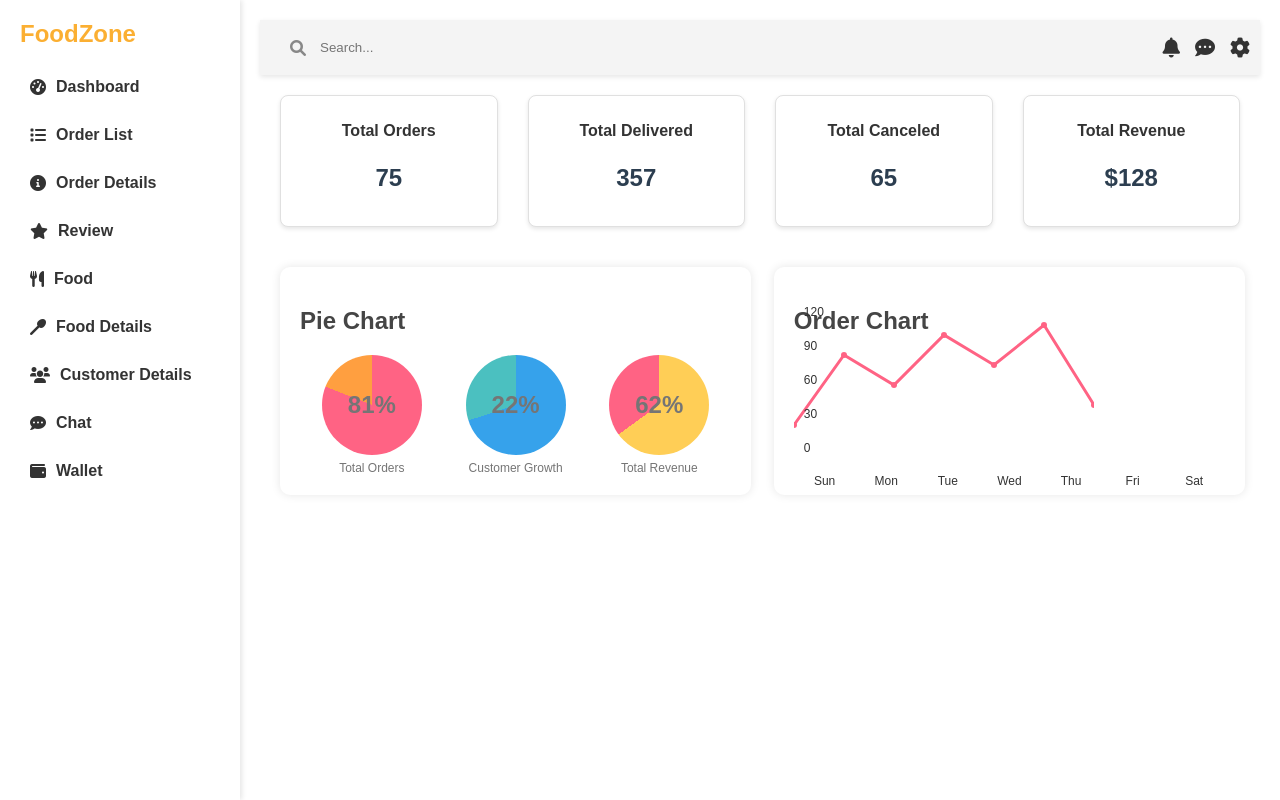
After one commit to MrSoor/FoodZone, a Django app: page /dashboard in a window 1280 px wide. The commit adds this page. Run offline with Django 5.2, Linux system fonts and the light colour scheme.

Commit message:
23/09/24

```diff
--- a/foodzone/myapp/urls.py
+++ b/foodzone/myapp/urls.py
@@ -15,6 +15,7 @@ urlpatterns = [
     path('burgermenu',views.burgermenu,name="burgermenu"),
     path('checkout',views.checkout,name="checkout"),
     path('checkoutsteps',views.checkoutsteps,name="checkoutsteps"),
+    path('dashboard',views.dashboard,name="dashboard"),
 
 
 ]
--- a/foodzone/myapp/views.py
+++ b/foodzone/myapp/views.py
@@ -1,6 +1,7 @@
 from django.shortcuts import render
 from .models import Contact
 from django.http import HttpResponse
+import requests
 # Create your views here.
 def index(request):
         return render(request,"index.html")
@@ -49,3 +50,6 @@ def checkout(request):
 
 def checkoutsteps(request):
         return render(request,"checkoutsteps.html")
+
+def dashboard(request):
+        return render(request,"dashboard.html")
--- a/foodzone/static/css/style.css
+++ b/foodzone/static/css/style.css
@@ -1636,100 +1636,276 @@ a:focus {
 
 
 /*******************************/
-/********* Sgnup CSS **********/
-/*******************************/
-.dropdown {
-    position: relative;
-    width: 100%;
-}
-
-.dropdown .dropdown-information {
-    min-height: 150px;
-    margin: 0 0 30px 0;
-    padding: 30px 15px 0 15px;
-    background: rgba(0, 0, 0, .04);
-}
-
-.dropdown .dropdown-info {
-    position: relative;
+/********* Dashboard CSS **********/
+/*******************************/
+body {
+    margin: 0;
+    font-family: Arial, sans-serif;
+}
+
+.header {
     display: flex;
     align-items: center;
-    margin-bottom: 30px;
-}
-
-.dropdown .dropdown-icon {
-    position: relative;
-    width: 50px;
-    height: 50px;
+    padding: 10px;
+    background-color: #f4f4f4;
+    box-shadow: 0 2px 5px rgba(0, 0, 0, 0.1);
+}
+
+.search-container {
     display: flex;
     align-items: center;
+    flex-grow: 1;
+    position: relative;
+    margin-left: 20px;
+}
+
+.search-container input {
+    padding: 10px 40px 10px 30px;
+    border: none;
+    border-radius: 4px;
+    width: 100%;
+    background-color: transparent;
+    color: #333;
+    outline: none;
+}
+
+.search-container i {
+    position: absolute;
+    color: #888;
+}
+
+.icons {
+    display: flex;
+    gap: 15px;
+    margin-left: 10px;
+}
+
+.icons i {
+    cursor: pointer;
+    font-size: 20px;
+    color: #333;
+}
+
+.sidebar {
+    width: 200px;
+    background-color: #fff;
+    padding: 20px;
+    box-shadow: 2px 0 5px rgba(0, 0, 0, 0.1);
+    position: fixed;
+    top: 0;
+    bottom: 0;
+}
+
+.sidebar h2 {
+    margin-top: 0;
+}
+
+.sidebar ul {
+    list-style-type: none;
+    padding: 0;
+}
+
+.sidebar ul li {
+    margin: 10px 0;
+}
+
+.sidebar ul li a {
+    text-decoration: none;
+    color: #333;
+    padding: 10px;
+    display: flex;
+    align-items: center;
+    transition: background 0.3s;
+}
+
+.sidebar ul li a:hover {
+    background-color: #ddd;
+}
+
+.sidebar ul li a i {
+    margin-right: 10px;
+}
+
+.content {
+    margin-left: 240px;
+    padding: 20px;
+}
+
+.metrics-section {
+    display: flex;
+    padding: 20px;
+    gap: 30px;
+}
+
+.metric-card {
+    flex: 1; /* Make cards responsive */
+    padding: 10px;
+    background-color: #fff;
+    border: 1px solid #e0e0e0;
+    border-radius: 8px;
+    text-align: center;
+    box-shadow: 0 2px 4px rgba(0, 0, 0, 0.1);
+}
+
+.metric-card h3 {
+    font-size: 1em;
+    color: #333;
+    margin-bottom: 10px;
+}
+
+.metric-value {
+    font-size: 1.5em; /* Increased size for visibility */
+    color: #2c3e50;
+    font-weight: bold;
+}
+
+.charts-container {
+    display: flex;
+    justify-content: space-between;
+    margin-top: 20px;
+    margin-left: 20px;
+
+}
+
+.dashboard, .order-chart-dashboard {
+    background: white;
+    padding: 20px;
+    border-radius: 10px;
+    box-shadow: 0 0 10px rgba(0, 0, 0, 0.1);
+    width: 44%; /* Adjust width for better spacing */
+}
+
+.order-chart-dashboard{
+    margin-right: 15px;
+}
+
+.pie-charts, .order-charts {
+    display: flex;
+    justify-content: space-around;
+    margin-top: 20px;
+}
+
+.pie-chart, .order-chart {
+    position: relative;
+    width: 100px;
+    height: 100px;
+    border-radius: 50%;
+    background: conic-gradient(#FF6384 0% 81%, #36A2EB 81% 100%);
+    display: flex;
+    margin-bottom: 20px;
     justify-content: center;
-    background: #fbaf32;
-    border-radius: 50px;
-}
-
-.dropdown .dropdown-icon i {
-    font-size: 18px;
-    color: #ffffff;
-}
-
-.dropdown .dropdown-text {
-    position: relative;
-    width: calc(100% - 50px);
+    align-items: center;
+}
+
+.percentage {
+    font-size: 24px;
+    font-weight: bold;
+}
+
+.label {
+    position: absolute;
+    bottom: -20px;
+    text-align: center;
+    width: 100%;
+    margin-top: 6px;
+    font-size: 12px;
+}
+
+.pie-chart.total-orders {
+    background: conic-gradient(#FF6384 0% 81%, #FF9F40 81% 100%); /* Red to Orange */
+}
+
+.pie-chart.customer-growth {
+    background: conic-gradient(#36A2EB 0% 70%, #4BC0C0 70% 100%); /* Blue to Teal */
+}
+
+.pie-chart.total-revenue {
+    background: conic-gradient(#FFCE56 0% 65%, #FF6384 65% 100%); /* Yellow to Red */
+}
+
+
+/* Responsive styles */
+@media (max-width: 768px) {
+    .sidebar {
+        width: 100px;
+    }
+    .content {
+        margin-left: 120px;
+    }
+    .charts-container {
+        flex-direction: column;
+    }
+    .dashboard, .order-chart-dashboard {
+        width: 100%;
+    }
+}
+
+
+.order-chart-dashboard {
+    background: white;
+    padding: 20px;
+    border-radius: 10px;
+    box-shadow: 0 0 10px rgba(0, 0, 0, 0.1);
+}
+
+.order-charts {
+    display: flex;
+    justify-content: space-around;
+    margin-top: 20px;
+}
+
+.order-chart {
+    text-align: center;
+}
+
+.percentage {
+    font-size: 24px;
+    font-weight: bold;
+}
+
+.label {
+    font-size: 12px;
+}
+
+
+.mountain-chart {
+    position: relative;
+    margin-top: -50px;
+    height: 150px;
+}
+
+.y-axis {
+    position: absolute;
+    margin-left: 20px;
+    left: -20px; /* Adjust for better spacing */
+    top: 0;
     display: flex;
     flex-direction: column;
-    padding-left: 15px;
-}
-
-.dropdown .dropdown-text h3 {
-    font-size: 18px;
-    font-weight: 700;
-    color: #719a0a;
-}
-
-.dropdown .dropdown-text p {
-    margin: 0;
-    font-size: 16px;
-    color: #454545;
-}
-
-.dropdown .dropdown-social a {
-    margin-right: 10px;
-    font-size: 18px;
-    color: #fbaf32;
-}
-
-.dropdown .dropdown-social a:hover {
-    color: #719a0a;
-}
-
-.dropdown .dropdown-form iframe {
-    width: 100%;
-    height: 380px;
-    border-radius: 15px;
-    margin-bottom: 25px;
-}
-
-.dropdown .dropdown-form input {
-    padding: 15px;
-    background: none;
-    border-radius: 5px;
-    border: 1px solid rgba(0, 0, 0, .1);
-}
-
-.dropdown .dropdown-form textarea {
+    justify-content: space-between;
     height: 150px;
-    padding: 8px 15px;
-    background: none;
-    border-radius: 5px;
-    border: 1px solid rgba(0, 0, 0, .1);
-}
-
-.dropdown .help-block ul {
-    margin: 0;
-    padding: 0;
-    list-style-type: none;
-}
+    margin-bottom: 20px;
+}
+
+.y-axis div {
+    font-size: 12px;
+    margin-left: 10px; /* Adjust for better alignment */
+    color: #333; /* Change color for better visibility */
+}
+
+.x-axis {
+    display: flex;
+    justify-content: space-between;
+    margin-top: 10px;
+    padding-top: 5px; /* Adds space between the chart and the x-axis */
+}
+
+.x-axis div {
+    font-size: 12px;
+    text-align: center;
+    width: 200px; /* Ensures equal spacing for each day */
+    color: #333; /* Change color for better visibility */
+}
+
 
 /*******************************/
 /*********  CSS **********/
--- a/foodzone/templates/base.html
+++ b/foodzone/templates/base.html
@@ -39,6 +39,7 @@
                 <div class="navbar-nav ml-auto">
                     <a href="/" class="nav-item nav-link">Home</a>
                     <a href="/about" class="nav-item nav-link">About</a>
+                    <a href="/dashboard" class="nav-item nav-link">Dashboard</a>
                     <a href="/feature" class="nav-item nav-link">Feature</a>
                     <a href="/team" class="nav-item nav-link">Chef</a>
                     <a href="/menu" class="nav-item nav-link">Menu</a>
--- /dev/null
+++ b/foodzone/templates/dashboard.html
@@ -0,0 +1,113 @@
+<!DOCTYPE html>
+<html lang="en">
+<head>
+    <meta charset="UTF-8">
+    <meta name="viewport" content="width=device-width, initial-scale=1.0">
+    <link rel="stylesheet" href="https://cdnjs.cloudflare.com/ajax/libs/font-awesome/6.0.0-beta3/css/all.min.css">
+    <link rel="stylesheet" href="/static/css/style.css">
+    <title>Dashboard</title>
+</head>
+<body>
+    <div class="sidebar">
+        <h2><a link="/">FoodZone</a></h2>
+        <ul>
+            <li><a href="#"><i class="fas fa-tachometer-alt"></i>Dashboard</a></li>
+            <li><a href="#"><i class="fas fa-list"></i>Order List</a></li>
+            <li><a href="#"><i class="fas fa-info-circle"></i>Order Details</a></li>
+            <li><a href="#"><i class="fas fa-star"></i>Review</a></li>
+            <li><a href="#"><i class="fas fa-utensils"></i>Food</a></li>
+            <li><a href="#"><i class="fas fa-utensil-spoon"></i>Food Details</a></li>
+            <li><a href="#"><i class="fas fa-users"></i>Customer Details</a></li>
+            <li><a href="#"><i class="fas fa-comment-dots"></i>Chat</a></li>
+            <li><a href="#"><i class="fas fa-wallet"></i>Wallet</a></li>
+        </ul>
+    </div>
+
+    <div class="content">
+        <div class="header">
+            <div class="search-container">
+                <i class="fas fa-search"></i>
+                <input type="text" placeholder="Search...">
+            </div>
+            <div class="icons">
+                <i class="fas fa-bell"></i>
+                <i class="fas fa-comment-dots"></i>
+                <i class="fas fa-cog"></i>
+            </div>
+        </div>
+
+        <div class="metrics-section">
+            <div class="metric-card">
+                <h3>Total Orders</h3>
+                <p class="metric-value">75</p>
+            </div>
+            <div class="metric-card">
+                <h3>Total Delivered</h3>
+                <p class="metric-value">357</p>
+            </div>
+            <div class="metric-card">
+                <h3>Total Canceled</h3>
+                <p class="metric-value">65</p>
+            </div>
+            <div class="metric-card">
+                <h3>Total Revenue</h3>
+                <p class="metric-value">$128</p>
+            </div>
+        </div>
+
+        <div class="charts-container">
+            <div class="dashboard">
+                <h2>Pie Chart</h2>
+                <div class="pie-charts">
+                    <div class="pie-chart total-orders">
+                        <div class="percentage">81%</div>
+                        <div class="label">Total Orders</div>
+                    </div>
+                    <div class="pie-chart customer-growth">
+                        <div class="percentage">22%</div>
+                        <div class="label">Customer Growth</div>
+                    </div>
+                    <div class="pie-chart total-revenue">
+                        <div class="percentage">62%</div>
+                        <div class="label">Total Revenue</div>
+                    </div>
+                </div>
+            </div>
+
+            <div class="order-chart-dashboard">
+                <h2>Order Chart</h2>
+                <div class="mountain-chart">
+                    <svg width="300" height="150" viewBox="0 0 300 150">
+                        <path d="M 0 120 L 50 50 L 100 80 L 150 30 L 200 60 L 250 20 L 300 100"
+                              fill="none" stroke="#FF6384" stroke-width="3" />
+                        <circle cx="0" cy="120" r="3" fill="#FF6384"/>
+                        <circle cx="50" cy="50" r="3" fill="#FF6384"/>
+                        <circle cx="100" cy="80" r="3" fill="#FF6384"/>
+                        <circle cx="150" cy="30" r="3" fill="#FF6384"/>
+                        <circle cx="200" cy="60" r="3" fill="#FF6384"/>
+                        <circle cx="250" cy="20" r="3" fill="#FF6384"/>
+                        <circle cx="300" cy="100" r="3" fill="#FF6384"/>
+                    </svg>
+                    <div class="y-axis">
+                        <div>120</div>
+                        <div>90</div>
+                        <div>60</div>
+                        <div>30</div>
+                        <div>0</div>
+                    </div>
+                    <div class="x-axis">
+                        <div>Sun</div>
+                        <div>Mon</div>
+                        <div>Tue</div>
+                        <div>Wed</div>
+                        <div>Thu</div>
+                        <div>Fri</div>
+                        <div>Sat</div>
+                    </div>
+                </div>
+            </div>
+
+        </div>
+    </div>
+</body>
+</html>
```
